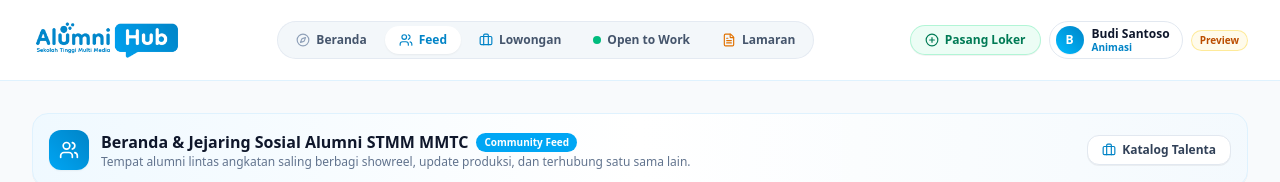
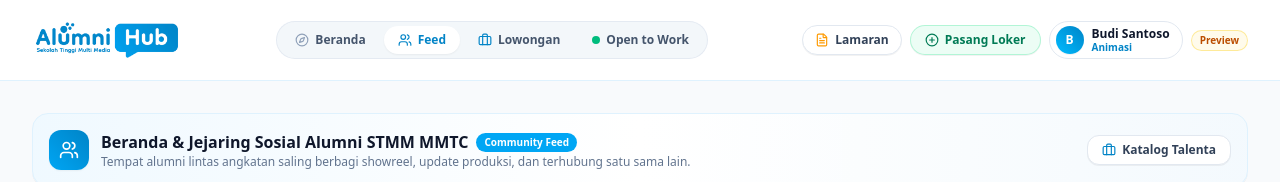
Before and after one commit to farhanditof-max/WebsiteAlumniSTMM, a Next.js app: page /feed in a window 1280 px wide. Shown: the top 182 px of the page. Built offline with nearby package versions, Linux system fonts and the light colour scheme; no server answers.

Commit message:
fix(ui): lock central navigation pill to 4 core items and move Lamaran to user controls

```diff
--- a/src/components/layout/Navbar.tsx
+++ b/src/components/layout/Navbar.tsx
@@ -22,10 +22,10 @@ export default function Navbar() {
   const { user, profile, logout } = useAuth();
   const [mobileMenuOpen, setMobileMenuOpen] = useState(false);
 
-  // Jika sedang preview halaman dashboard tanpa login, aktifkan simulasi tampilan user login
-  const isDashboardRoute = pathname === '/profil' || pathname === '/post-lowongan' || pathname === '/lamaran' || pathname === '/feed' || pathname === '/beranda';
-  const effectiveUser = user || (isDashboardRoute ? { uid: 'demo-user', email: 'budi.santoso@alumni.mmtc.ac.id' } : null);
-  const effectiveProfile = profile || (isDashboardRoute ? { namaLengkap: 'Budi Santoso', prodi: 'Animasi', fotoProfil: '' } : null);
+  // Simulasi tampilan user login untuk seluruh halaman (kecuali halaman login/register)
+  const isAuthPage = pathname === '/login' || pathname === '/register';
+  const effectiveUser = user || (!isAuthPage ? { uid: 'demo-user', email: 'budi.santoso@alumni.mmtc.ac.id' } : null);
+  const effectiveProfile = profile || (!isAuthPage ? { namaLengkap: 'Budi Santoso', prodi: 'Animasi', fotoProfil: '' } : null);
 
   const isActive = (path: string) => {
     if (path === '/') return pathname === '/';
@@ -95,26 +95,24 @@ export default function Navbar() {
               <span className="w-2 h-2 rounded-full bg-emerald-500 animate-pulse" />
               <span>Open to Work</span>
             </Link>
-
-            {effectiveUser && (
-              <Link
-                href="/lamaran"
-                className={`px-3.5 py-1.5 rounded-full text-xs font-semibold whitespace-nowrap transition-all flex items-center gap-1.5 ${
-                  isActive('/lamaran')
-                    ? 'bg-white text-[#0284c7] shadow-xs font-bold'
-                    : 'text-slate-600 hover:text-slate-900 hover:bg-white/60'
-                }`}
-              >
-                <FileText className="w-3.5 h-3.5 text-amber-600" />
-                <span>Lamaran</span>
-              </Link>
-            )}
           </div>
 
           {/* User Profile / Auth CTA */}
           <div className="hidden md:flex items-center gap-2.5">
             {effectiveUser ? (
               <div className="flex items-center gap-2">
+                <Link
+                  href="/lamaran"
+                  className={`px-3 py-1.5 rounded-full text-xs font-semibold transition flex items-center gap-1.5 border shadow-2xs whitespace-nowrap ${
+                    isActive('/lamaran')
+                      ? 'bg-amber-500 text-white border-amber-500 font-bold'
+                      : 'bg-white hover:bg-slate-50 text-slate-700 border-slate-200'
+                  }`}
+                >
+                  <FileText className="w-3.5 h-3.5 text-amber-500" />
+                  <span>Lamaran</span>
+                </Link>
+
                 <Link
                   href="/post-lowongan"
                   className={`px-3.5 py-1.5 rounded-full text-xs font-bold transition flex items-center gap-1.5 border shadow-2xs whitespace-nowrap ${
```
